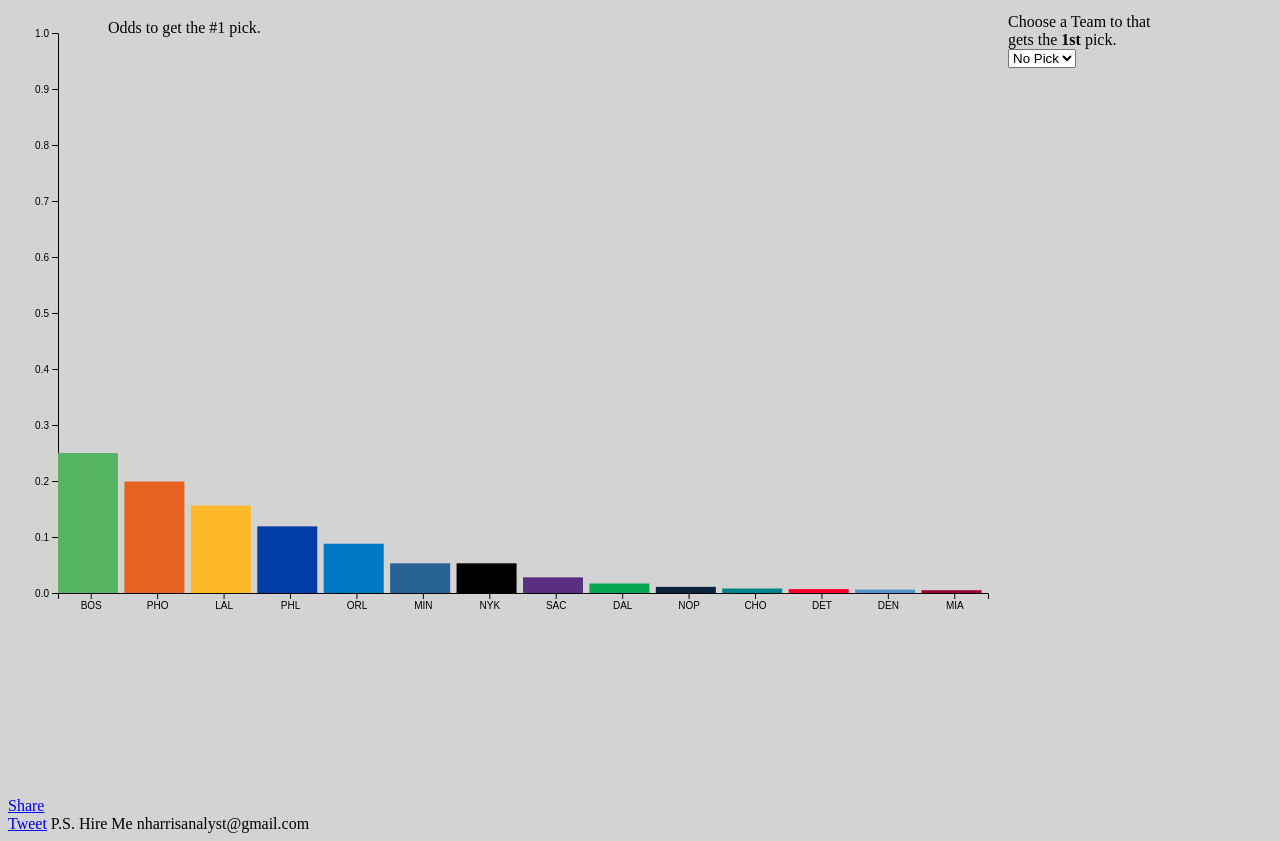
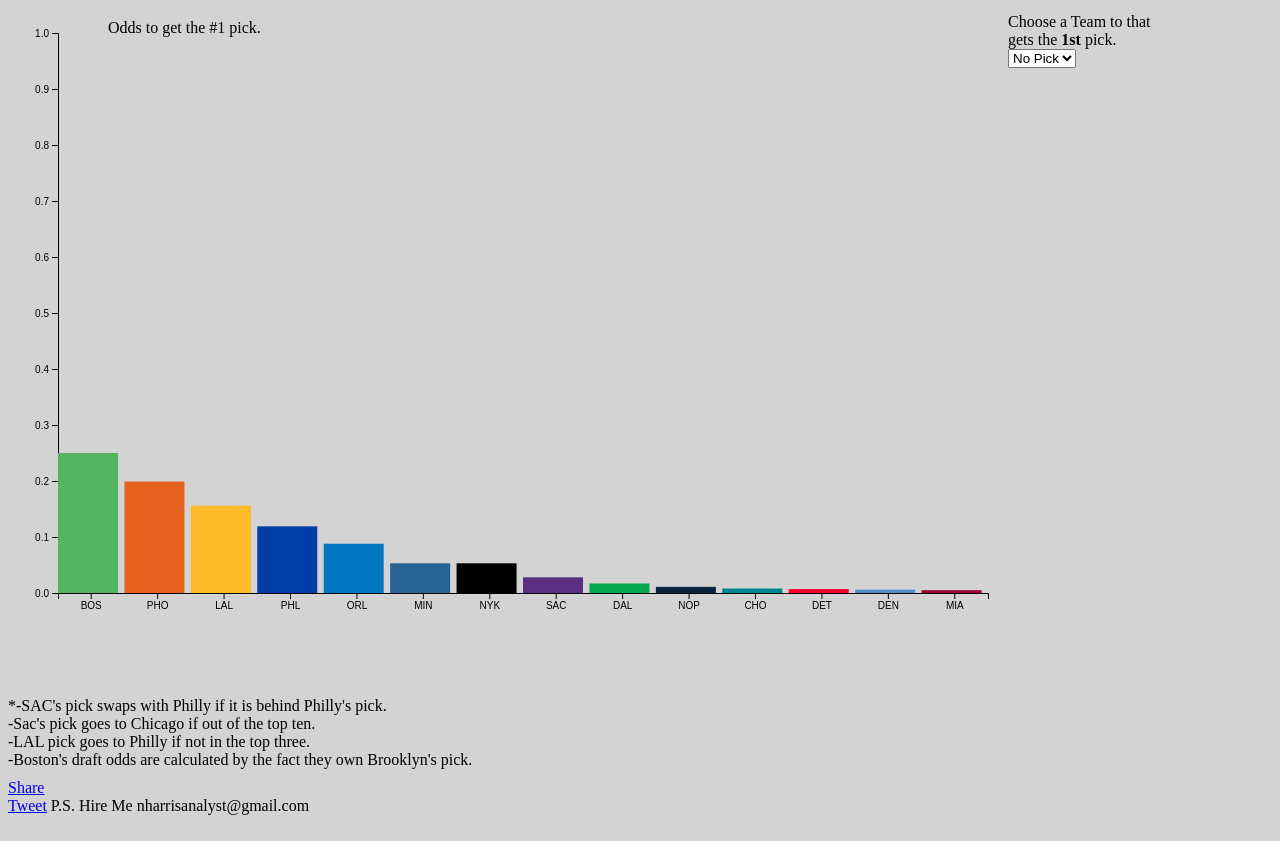
Before and after one commit to nharrisanalyst/DraftLottery, a plain HTML site: page index.html in a window 1280 px wide. Shown: the part 127-968 px from the top of the page. Drawn offline with nearby package versions, Linux system fonts and the light colour scheme.

Commit message:
added some text fixed picture

```diff
--- a/index.html
+++ b/index.html
@@ -8,7 +8,7 @@
 <meta name="twitter:creator" content="@nathaniharris">
 <meta name="twitter:title" content="Draft Lottery Interactive Bar Chart">
 <meta name="twitter:description" content="An Interactiv App showing Explaining how the Lottery Odds change depending on who wins.">
-<meta name="twitter:image" content="https://pbs.twimg.com/media/C_9nswWVwAEuGpf.jpg">
+<meta name="twitter:image" content="https://c1.staticflickr.com/5/4158/34700339965_5cffceca88_b.jpg">
 
 <!-- Facebook meta data -->
 
@@ -16,7 +16,7 @@
 	<meta property="og:type"          content="website" />
 	<meta property="og:title"         content="Draft Lottery Interactive Bar Chart" />
 	<meta property="og:description"   content="An Interactiv App showing Explaining how the Lottery Odds change depending on who wins." />
-	<meta property="og:image"         content="https://pbs.twimg.com/media/C_9nswWVwAEuGpf.jpg" />
+	<meta property="og:image"         content="https://c1.staticflickr.com/5/4158/34700339965_5cffceca88_b.jpg" />
     <meta charset="UTF-8">
     <title>Draft Lottery Interactive</title>
   <link rel="stylesheet" href="stylesheets.css" type="text/css">
@@ -68,7 +68,14 @@
   <script src="https://d3js.org/d3.v4.min.js"></script>
   <script src="//ajax.googleapis.com/ajax/libs/jquery/3.0.0/jquery.min.js" type="text/javascript"></script>
   <script src="lottery.js" type="text/javascript"></script>
+  <div id='swap'>
+  *-SAC's pick swaps with Philly if it is behind Philly's pick.
+  <br>-Sac's pick goes to Chicago if out of the top ten.</br>
+  -LAL pick goes to Philly if not in the top three.
+ <br> -Boston's draft odds are calculated by the fact they own Brooklyn's pick.</br>
 
+
+  </div>
   <div id='extra'>
   <div class="fb-share-button" data-href="https://nharrisanalyst.github.io/DraftLottery/" data-layout="button_count" data-size="small" data-mobile-iframe="true"><a class="fb-xfbml-parse-ignore" target="_blank" href="https://www.facebook.com/sharer/sharer.php?u=https%3A%2F%2Fnharrisanalyst.github.io%2FDraftLottery%2F&amp;src=sdkpreparse">Share</a></div>
   <a class="twitter-share-button"
--- a/stylesheets.css
+++ b/stylesheets.css
@@ -65,9 +65,17 @@ display:inline;
 
 
 #extra{
-margin-top:800px;
+margin-top:10px;
 
 
 width:1000px;
 
 }
+
+#swap{
+margin-top:700px;
+
+
+width:1000px;
+
+}
```
